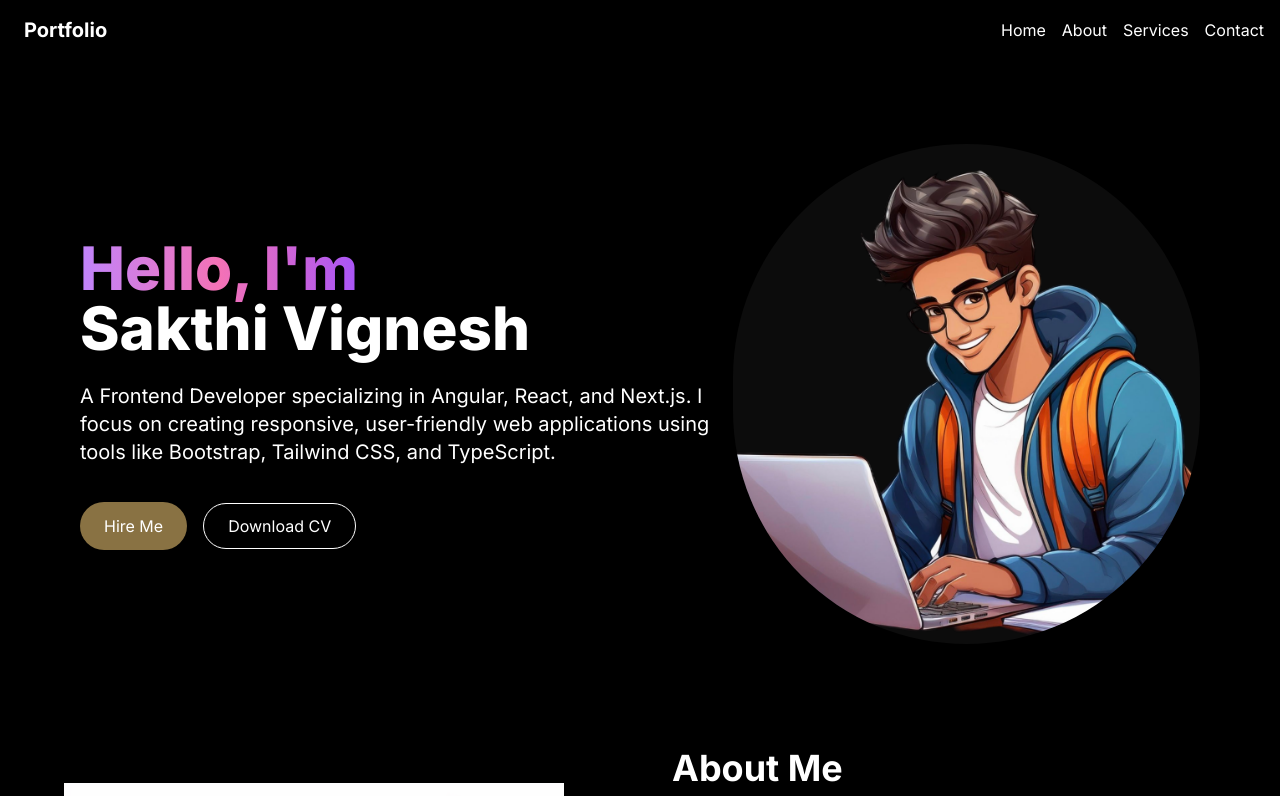
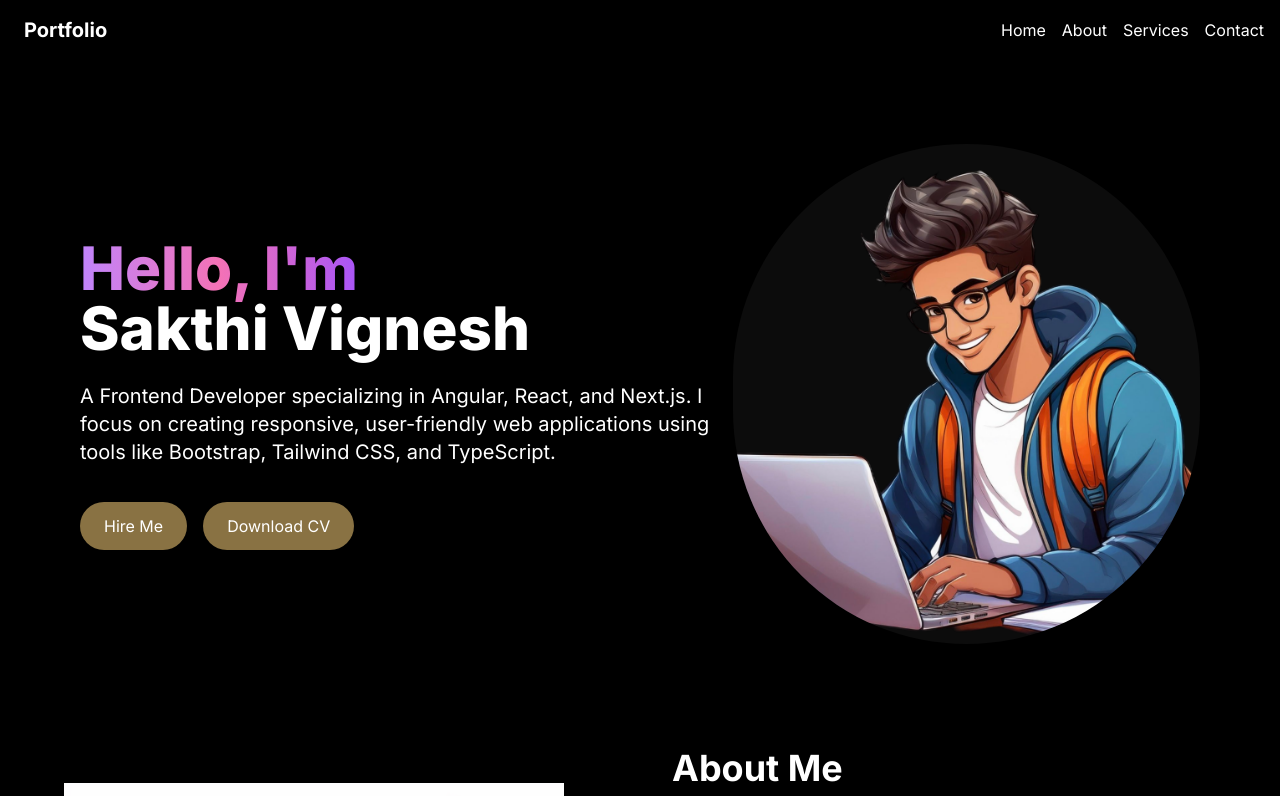
Before and after one commit to Sakthivicky/personal-website, a Next.js app: page / in a window 1280 px wide. Shown: the top 796 px of the page. Built offline with nearby package versions, Linux system fonts and the light colour scheme.

Commit message:
error fixed

```diff
--- a/app/components/herosection.tsx
+++ b/app/components/herosection.tsx
@@ -39,15 +39,17 @@ const Herosection = () => {
                 </p>
                 <div>
                     <button className="border-md rounded-full bg-[#897243] px-6 py-3  mt-2 mr-4 lg:mt-9 hover:bg-slate-200 hover:text-black w-full sm:w-fit "> Hire Me</button>
+                    <button className="border-md rounded-full bg-[#897243] px-6 py-3  mt-2 mr-4 lg:mt-9 hover:bg-slate-200 hover:text-black w-full sm:w-fit">
                         <a
                             href="/sakthivignesh.pdf"
                             download="sakthivignesh.pdf"
-                        className="border-md rounded-full bg-transparent border border-white px-6 py-3 mt-2 mr-4 lg:mt-9 hover:bg-slate-200 hover:text-black w-full sm:w-fit"
+                            className=""
                         >
                             Download CV
                         </a>
+                    </button>
                 </div>
-            </div>
+            </div >
             <div className="col-span-1 lg:col-span-5 flex justify-center lg:justify-end mt-6 lg:mt-0">
                 <div className="relative rounded-full bg-[#0c0c0c] w-[250px] h-[250px] lg:w-[500px] lg:h-[500px]">
                     <Image
@@ -59,7 +61,7 @@ const Herosection = () => {
                     />
                 </div>
             </div>
-        </main>
+        </main >
     );
 };
 
```
Lines whose indentation alone changed are shown as unchanged.
